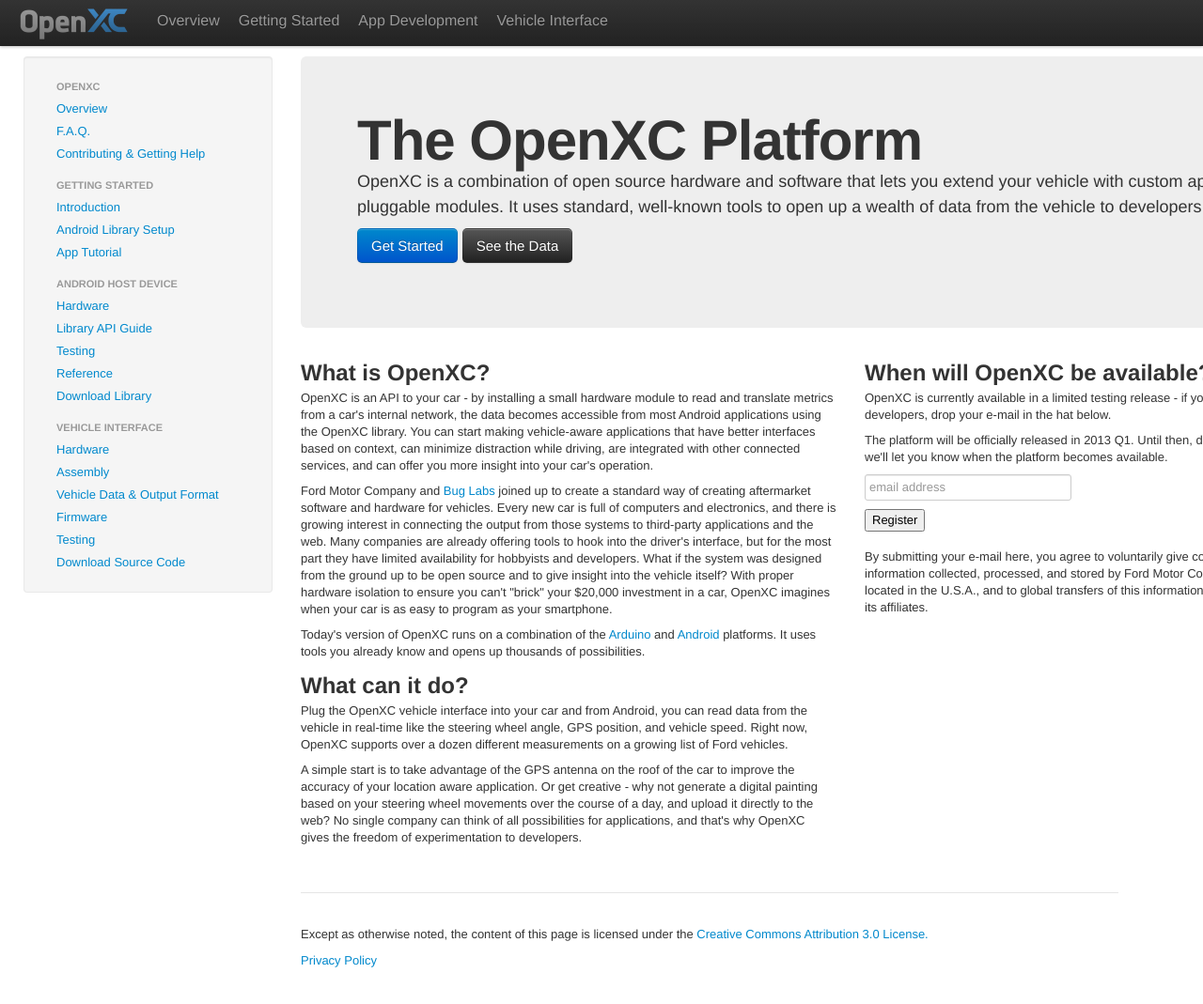
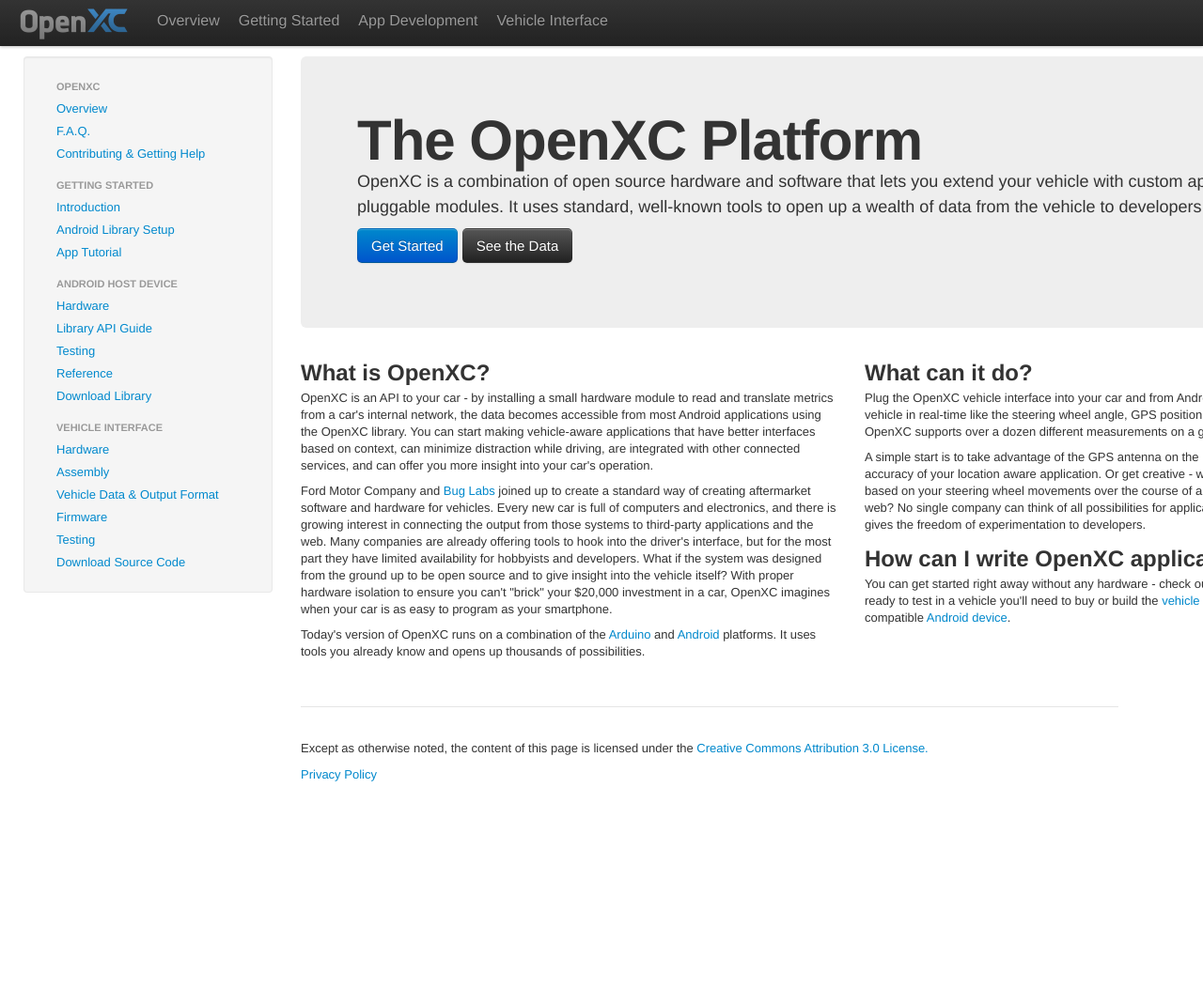
Before and after one commit to openxc/openxcplatform.com, a Jekyll site: the page built from index.html, in a window 1280 px wide and 1118 px high. Shown: the top 1069 px of the window at 94% size. Built offline with Jekyll 4.4.1, drawn with Linux system fonts in a browser that asks for light colours; nearby versions of some CDN libraries; Markdown is read by kramdown in place of the engine named in the settings; comment, search, counter and statistics services are not loaded.

Commit message:
Remove mailing list link from front page and uncomment links to repos.

```diff
--- a/index.html
+++ b/index.html
@@ -65,6 +65,9 @@
                     thousands of possibilities.
                 </p>
 
+            </div>
+
+            <div class="span6">
                 <h2>What can it do?</h2>
 
                 <p>
@@ -86,50 +89,18 @@
                     experimentation to developers.
                 </p>
 
-                <!-- <h2>How can I write OpenXC applications?</h2> -->
-
-                <!-- <p> -->
-                    <!-- You can get started right away without any hardware - check out -->
-                    <!-- the <a href="#">tutorial</a> to being. When you're ready to test -->
-                    <!-- in a vehicle you'll need to buy or build the -->
-                    <!-- <a href="#">vehicle interface</a> and make sure you have a -->
-                    <!-- compatible <a herf="#">Android device</a>. Check out the -->
-                    <!-- <a href="#">required hardware</a> for details. -->
-                    <!-- </p> -->
-
-            </div>
-
-            <div class="span6">
-                <h2>When will OpenXC be available?</h2>
+                <h2>How can I write OpenXC applications?</h2>
 
                 <p>
-                    OpenXC is currently available in a limited testing release -
-                    if you'd like to be in the first batch of developers, drop
-                    your e-mail in the hat below.
-                </p>
+                    You can get started right away without any hardware - check out
+                    the <a href="/getting-started/index.html">tutorial</a> to
+                    being. When you're ready to test
+                    in a vehicle you'll need to buy or build the
+                    <a href="/vehicle-interface/index.html">vehicle interface</a>
+                    and make sure you have a compatible
+                    <a href="/android/index.html">Android device</a>.
+                    </p>
 
-                <p>
-                    The platform will be officially released in 2013 Q1. Until
-                    then, drop your e-mail address here and we'll let you know
-                    when the platform becomes available.
-                </p>
-
-                <link href="http://cdn-images.mailchimp.com/embedcode/slim-081711.css" rel="stylesheet" type="text/css">
-                <div id="mc_embed_signup">
-                    <form action="http://openxcplatform.us2.list-manage.com/subscribe/post?u=1ebe0f20d8f2f151d7bff6dd6&amp;id=f22d001fe8" method="post" id="mc-embedded-subscribe-form" name="mc-embedded-subscribe-form" class="validate" target="_blank">
-                        <input type="email" value="" name="EMAIL" class="email" id="mce-EMAIL" placeholder="email address" required>
-                        <div class="clear"><input type="submit" value="Register" name="subscribe" id="mc-embedded-subscribe" class="button"></div>
-                    </form>
-                </div>
-
-                <p>
-                    By submitting your e-mail here, you agree to voluntarily
-                    give consent to have your personal information collected,
-                    processed, and stored by Ford Motor Company and its vendors
-                    in databases located in the U.S.A., and to global transfers
-                    of this information within Ford's vendors and Ford and its
-                    affiliates.
-                </p>
             </div>
         </div>
     </div>
```
